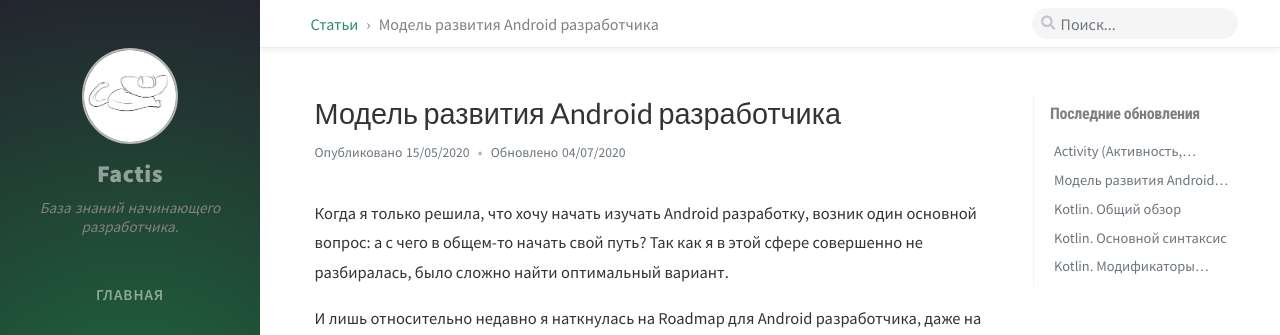
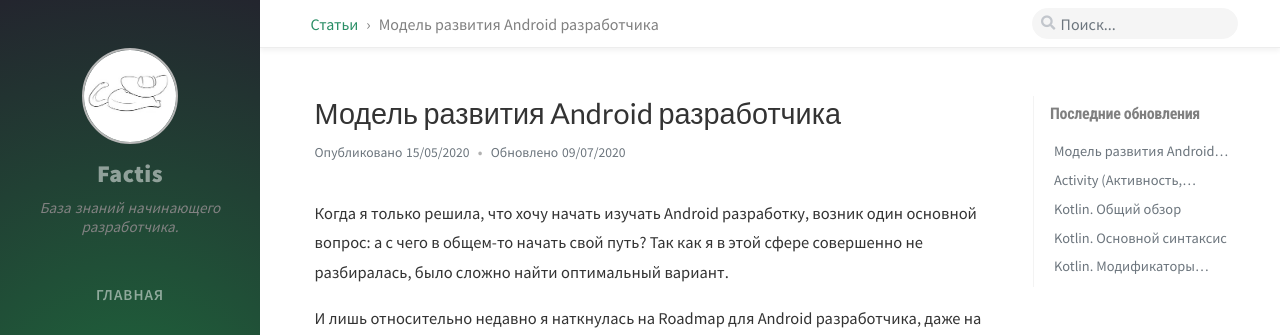
Before and after one commit to Bimlibik/bimlibik.github.io, a Jekyll site: the page built from _posts/android/2020-05-14-roadmap-android-developer.md, in a window 1280 px wide and 900 px high. Shown: the top 335 px of the window. Built offline with Jekyll 4.4.1, drawn with Linux system fonts in a browser that asks for light colours; nearby versions of some CDN libraries; comment, search, counter and statistics services are not loaded.

Commit message:
Update lastmod.

```diff
--- a/_data/updates.yml
+++ b/_data/updates.yml
@@ -30,7 +30,7 @@
   lastmod: '2020-05-18 18:10:10 +0800'
 -
   filename: 'roadmap-android-developer'
-  lastmod: '2020-07-04 01:37:17 +0800'
+  lastmod: '2020-07-09 22:14:00 +0800'
 -
   filename: 'post-template'
   lastmod: '2020-05-15 20:08:24 +0800'
```
